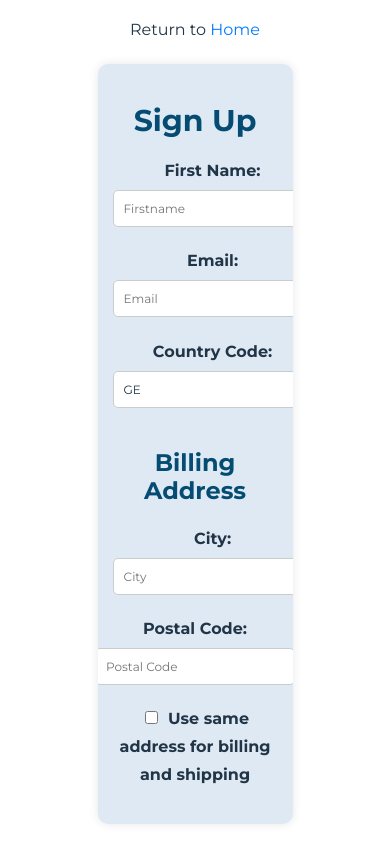
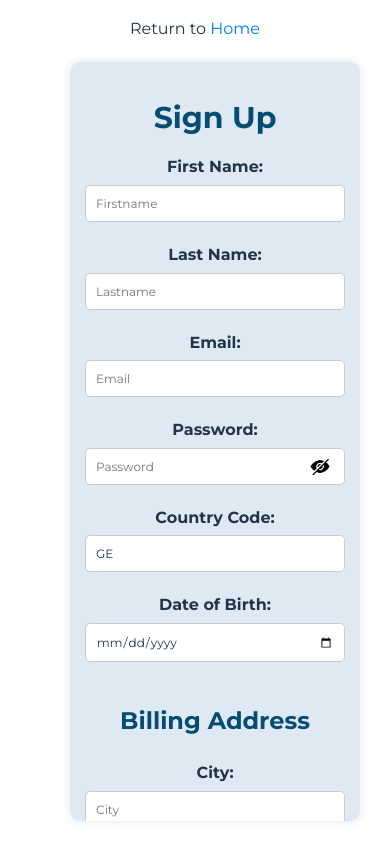
Before and after one commit to guranda26/ecommerce-website, a React (Vite) app: page /register in a window 390 px wide. Built offline with nearby package versions, Linux system fonts and the light colour scheme; no server answers; what @commercetools/platform-sdk, @commercetools/sdk-client-v2 would draw is missing.

Commit message:
add responsive design of the registration page

```diff
--- a/src/pages/register/Register.css
+++ b/src/pages/register/Register.css
@@ -3,20 +3,18 @@
   padding: 0;
   box-sizing: border-box;
   font-family: Arial, sans-serif;
-  background-color: #f4f4f4;
   line-height: 1.6;
   height: 100vh;
-  display: flex;
-  justify-content: center;
-  align-items: center;
-  overflow: hidden;
+  /* overflow: hidden; */
+  font-family: Montserrat, Inter, system-ui, Avenir, Helvetica, Arial,
+    sans-serif;
 }
 
 .registration-section {
   background: var(--content-bg);
   padding: 15px;
   border-radius: 10px;
-  box-shadow: 0 0 10px rgba(0, 0, 0, 0.1);
+  box-shadow: 0 0 10px #0000001a;
   width: 100%;
   margin: 20px;
   max-height: 90vh;
@@ -150,3 +148,55 @@
 .navigation-link a:hover {
   text-decoration: underline;
 }
+
+@media only screen and (max-width: 1024px) {
+  .register-container {
+    max-width: 100vw;
+  }
+  .registration-section {
+    width: 70vw;
+  }
+}
+
+@media only screen and (max-width: 768px) {
+  .registration-section {
+    width: 90vw;
+  }
+  .input-row {
+    justify-content: space-around;
+  }
+
+  .register-form input[type='text'],
+  .register-form input[type='email'],
+  .register-form input[type='password'],
+  .register-form input[type='date'] {
+    min-width: 170px;
+  }
+}
+
+@media only screen and (max-width: 425px) {
+  .register-container {
+  }
+  .registration-section {
+    width: 100%;
+  }
+  .input-container {
+    width: 100%;
+  }
+  .input-row {
+    flex-direction: column;
+    align-items: flex-start;
+    width: 100%;
+  }
+
+  .register-form input[type='text'],
+  .register-form input[type='email'],
+  .register-form input[type='password'],
+  .register-form input[type='date'] {
+    min-width: 100%;
+  }
+
+  .password-field {
+    width: 100%;
+  }
+}
--- a/src/pages/register/Register.tsx
+++ b/src/pages/register/Register.tsx
@@ -41,7 +41,6 @@ const validCountries: CountryCode[] = [
   'pl',
 ];
 
-import '../../index.css';
 import './Register.css';
 const RegistrationForm = () => {
   const [customerData, setCustomerData] = useState<CustomerData>({
@@ -284,7 +283,7 @@ const RegistrationForm = () => {
   }
 
   return (
-    <div className="registerc-container">
+    <div className="register-container">
       <p className="navigation-link">
         Return to <Link to="/">Home</Link>
       </p>
```
